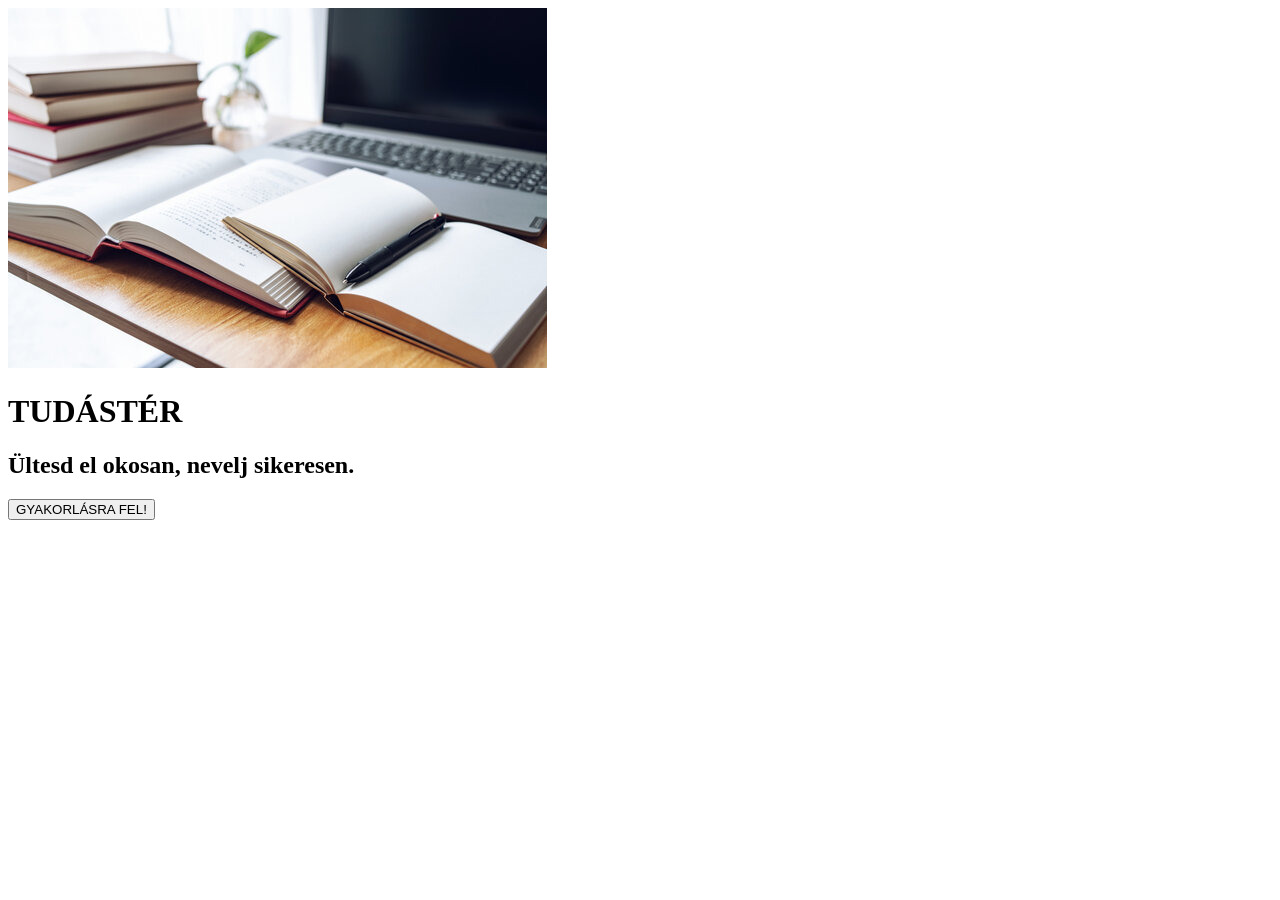
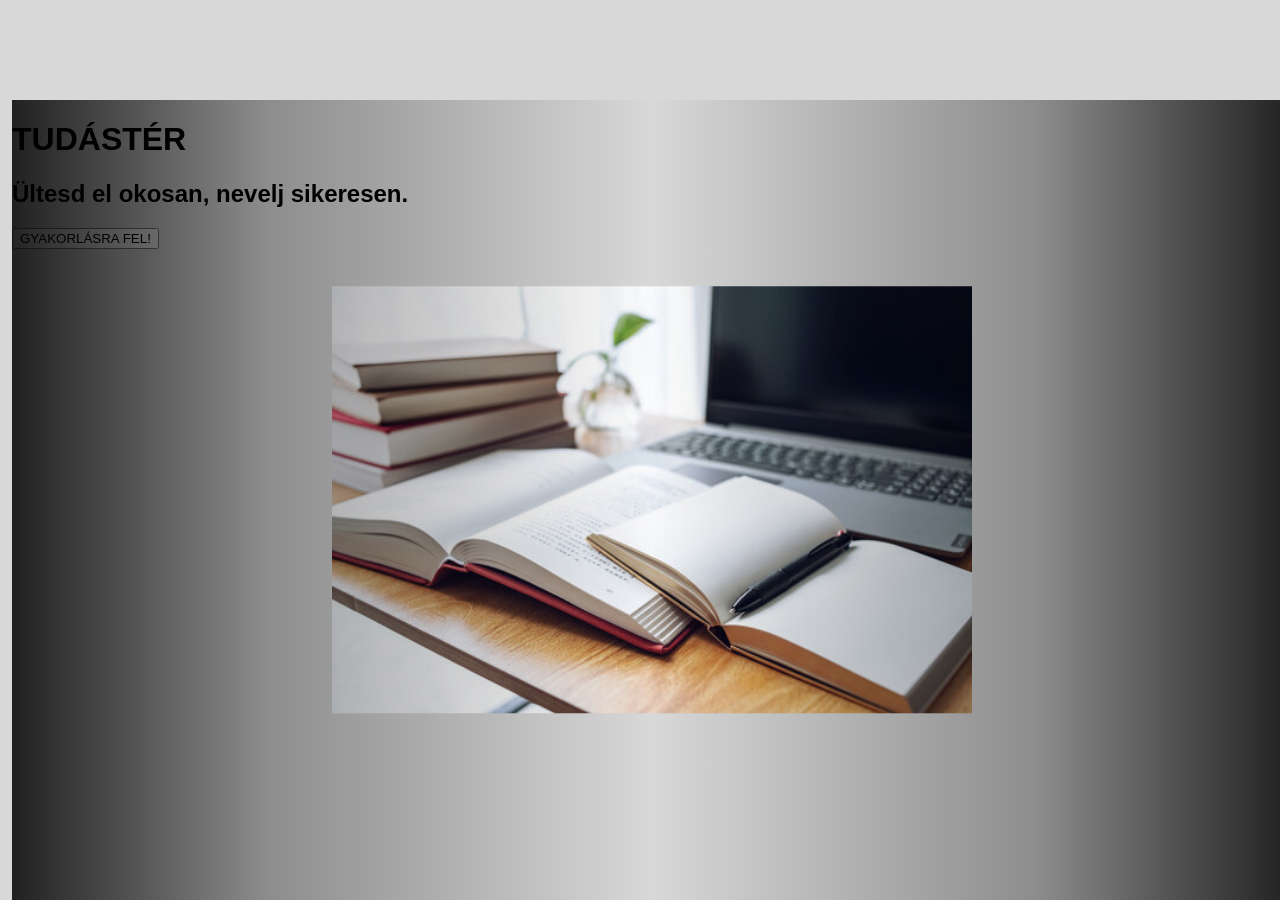
Before and after one commit to bartahunor/projectselfmade, a website: page Public/homepage.html in a window 1280 px wide. Before the commit the page ends 800 px from the top, so only its background shows below. Drawn offline with nearby package versions, Linux system fonts and the light colour scheme; no server answers.

Commit message:
bootstrap implementation

```diff
--- a/Public/homepage.html
+++ b/Public/homepage.html
@@ -3,6 +3,8 @@
 <head>
     <meta charset="UTF-8">
     <meta name="viewport" content="width=device-width, initial-scale=1.0">
+    <link rel="stylesheet" href="https://cdn.jsdelivr.net/npm/bootstrap@5.3.2/dist/css/bootstrap-grid.min.css">
+    <link rel="stylesheet" href="style.css">
     <title>TudásTér</title>
 </head>
 <body>
--- a/Public/style.css
+++ b/Public/style.css
@@ -27,8 +27,8 @@
     top: 50%;
     left: 50%;
     transform: translate(-50%, -50%);
-    min-width: 110%;
-    min-height: 110%;
+    min-width: 50%;
+    min-height: 50%;
     width: auto;
     height: auto;
     object-fit: cover;
```
